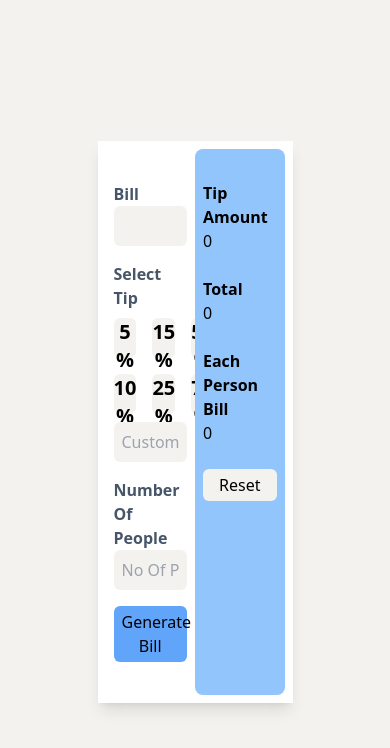
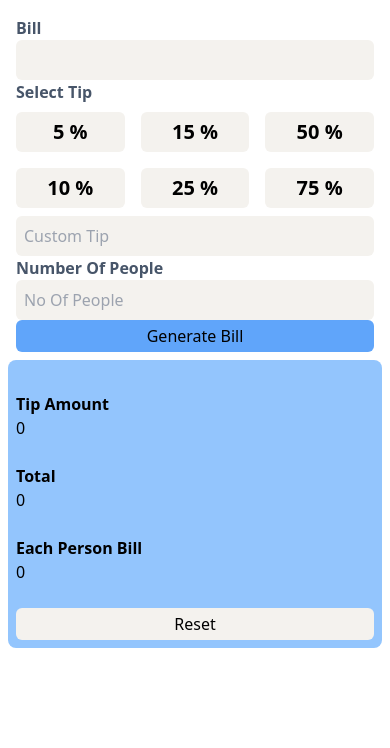
Before and after one commit to himanshu1856/bill-splitter, a plain HTML site: page index.html in a window 390 px wide. Drawn offline with Linux system fonts and the light colour scheme.

Commit message:
made it responsive

```diff
--- a/index.html
+++ b/index.html
@@ -8,11 +8,14 @@
         <script src="./script.js" defer></script>
     </head>
     <body>
+        <header class="hidden md:visible md:h-10">
+            <h1 class="text-2xl text-black font-mono text-center">Bill Splitter</h1>
+        </header>
         <main
-            class="bg-linkedin-white h-screen flex justify-center items-center">
-            <div class="shadow-lg w-1/2 h-2/3 bg-white flex p-2">
+            class="bg-linkedin-white h-screen md:flex justify-center items-center">
+            <div class="shadow-lg md:w-full lg:w-1/2 h-full md:h-2/3 bg-white md:flex p-2">
                 <div
-                    class="w-1/2 h-full flex flex-col gap-4 p-2 justify-center">
+                    class="w-full md:w-1/2 h-fit md:h-full md:flex flex-col gap-4 p-2 justify-center">
                     <section>
                         <div>
                             <label
@@ -70,7 +73,7 @@
                         Bill</button>
                 </div>
                 <div
-                    class="w-1/2 h-full bg-blue-300 p-2 flex flex-col pt-8 gap-6 rounded-lg">
+                    class="w-full md:w-1/2 h-fit md:h-full bg-blue-300 p-2 flex flex-col pt-8 gap-6 rounded-lg">
                     <section>
                         <p class="font-semibold">Tip Amount</p>
                         <p id="tip-amount">0</p>
```
Also changed, not shown: output.css.
